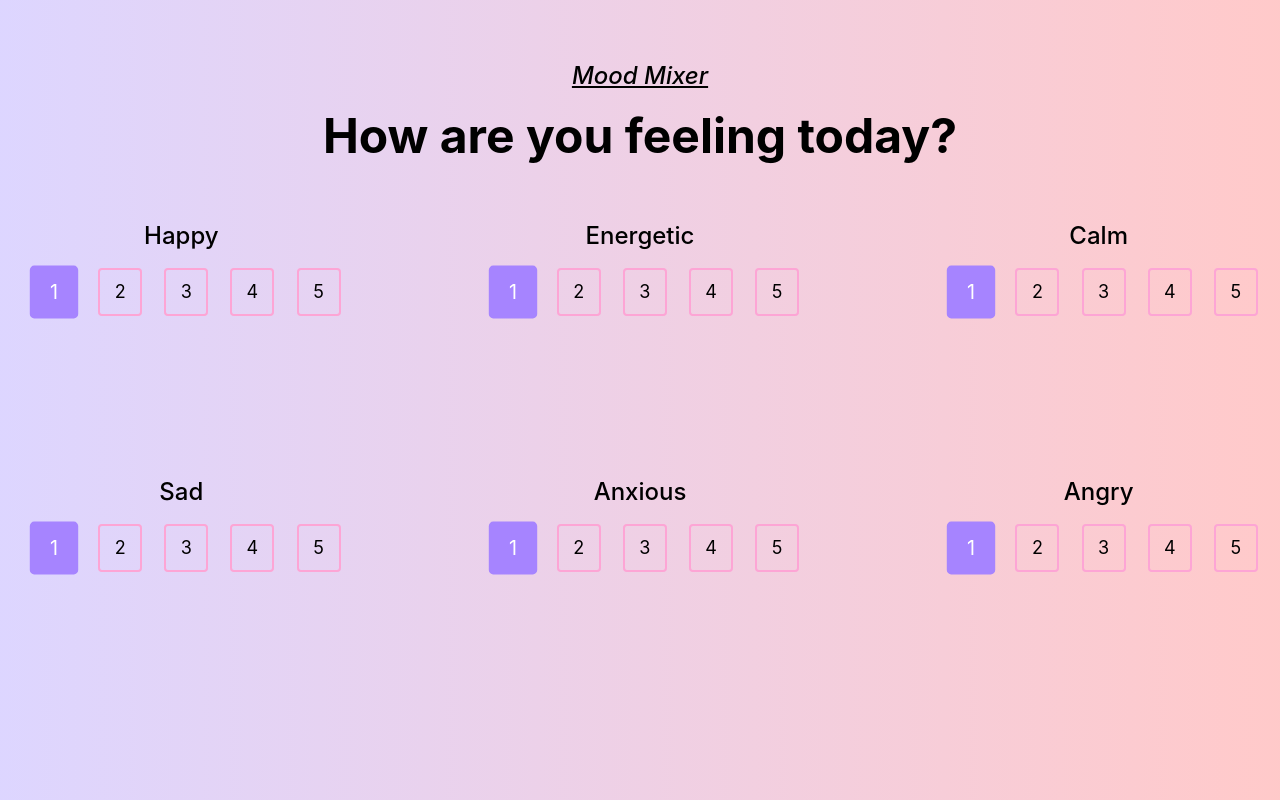
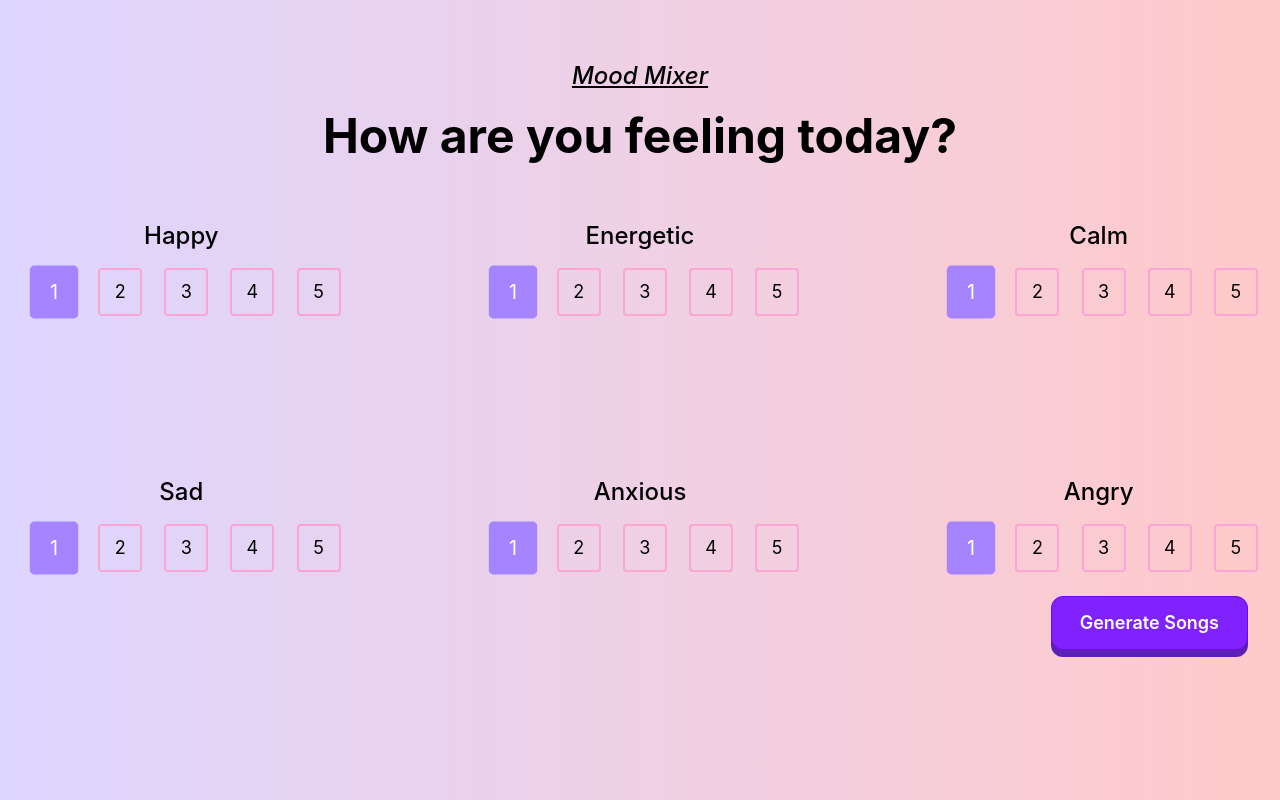
Before and after one commit to isaacnguyen10711-cpu/Vibe-Mixer, a React (Vite) app in the folder mm-frontend/: page / in a window 1280 px wide. Built offline with nearby package versions, Linux system fonts and the light colour scheme.

Commit message:
Added GenerateButton and created a function to generate songs when the button is clicked

```diff
--- a/mm-frontend/src/pages/HomePage.tsx
+++ b/mm-frontend/src/pages/HomePage.tsx
@@ -1,5 +1,6 @@
 import { useState } from 'react'
 import ButtonRow from '../components/ButtonRow';
+import GenerateButton from '../components/GenerateButton';
 
 function HomePage() {
     const [happy, setHappy] = useState(1);
@@ -8,6 +9,29 @@ function HomePage() {
     const [sad, setSad] = useState(1);
     const [anxious, setAnxious] = useState(1);
     const [angry, setAngry] = useState(1);
+    const [musicMarket, setMusicMarket] = useState("");
+
+
+    const [playListTitle, setPlayListTitle] = useState("");
+    const [playListDescription, setPlayListDescription] = useState("");
+    const [generatedSongs, setGeneratedSongs] = useState([]);
+
+
+    const handleGenerateSongs = async() => {
+        const response = await fetch('http://127.0.0.1:8000/playlist/generate-playlist', {
+            method: 'POST',
+            headers: {
+                'Content-Type': 'application/json',
+            },
+            body: JSON.stringify({ happy, energetic, calm, sad, anxious, angry }),
+        });
+
+        const data = await response.json();
+        setGeneratedSongs(data.songs);
+        console.log('Response data:', data);
+
+        console.log('Generating songs with moods:', { happy, energetic, calm, sad, anxious, angry });
+    };
 
     return (
         <div className="max-w-6xl md:max-w-7xl mx-auto max-h-screen md:px-8">
@@ -68,6 +92,9 @@ function HomePage() {
                     </div>
                 </div>
             </div>
+            <div className="my-6 flex justify-center px-4 md:justify-end md:px-0">
+                <GenerateButton onClick={handleGenerateSongs} />
+            </div>
         </div>
 
     )
```
